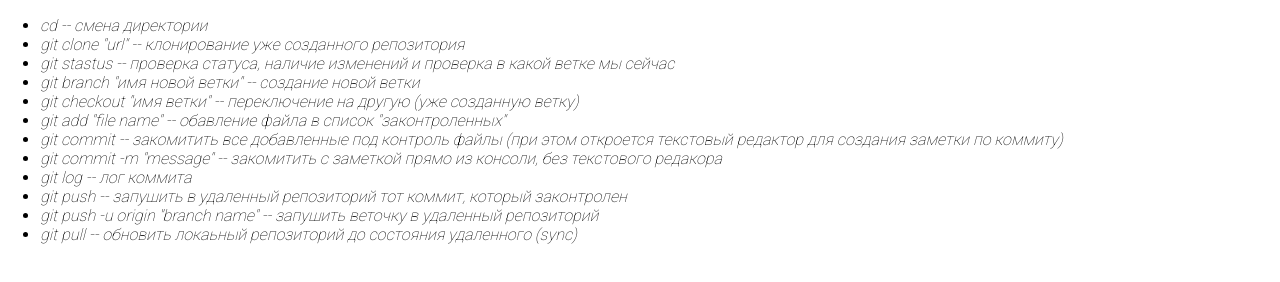
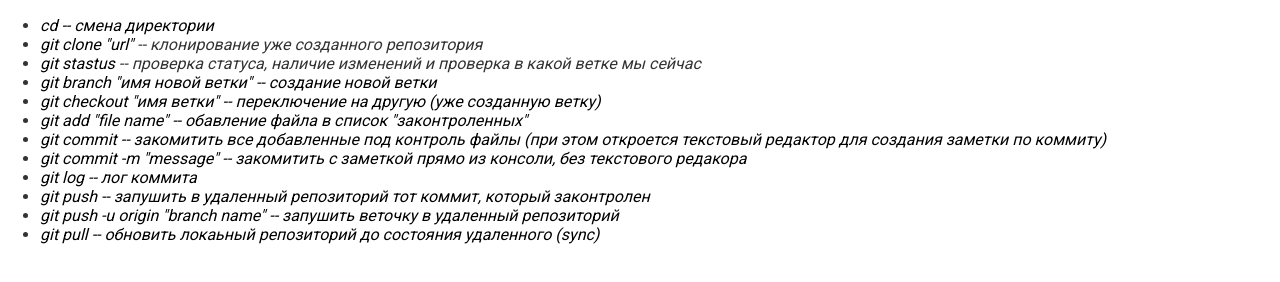
Before and after one commit to sushchikh/gitComands, a plain HTML site: page index.html in a window 1280 px wide. Drawn offline with Linux system fonts and the light colour scheme; a script that the page names is missing.

Commit message:
change styles

```diff
--- a/css/my.css
+++ b/css/my.css
@@ -6,3 +6,11 @@ body{
 	font-family: roboto;
 	font-weight: 100;
 }
+
+#main_commands li{
+	color: #333;
+}
+#main_commands i{
+	color: #000;
+	font-weight: 400;
+}
--- a/index.html
+++ b/index.html
@@ -12,7 +12,7 @@
 
   <body>
 
-  <ul>
+  <ul id="main_commands">
     <li><i>cd<i> -- смена директории</li>
     <li><i>git clone "url"</i> -- клонирование уже созданного репозитория</li>
     <li><i>git stastus</i> -- проверка статуса, наличие изменений и проверка в какой ветке мы сейчас</li>
```
